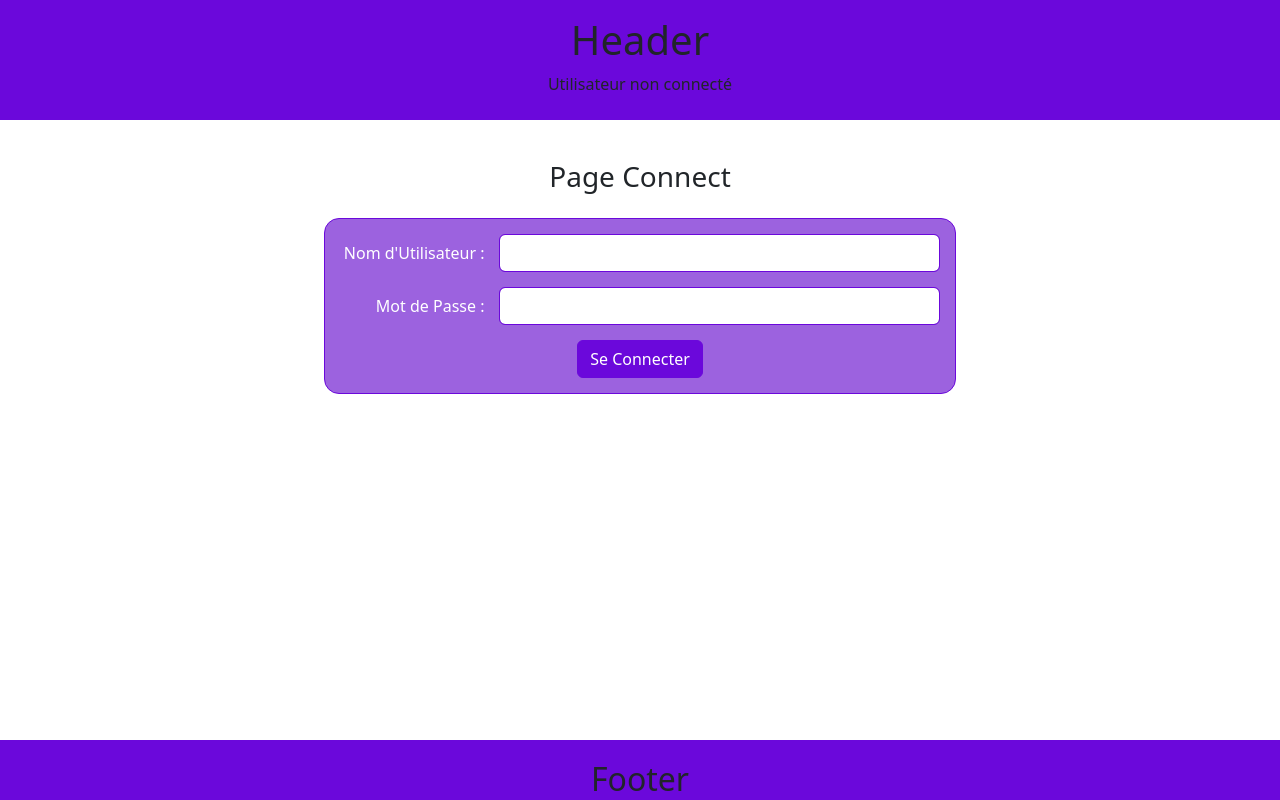
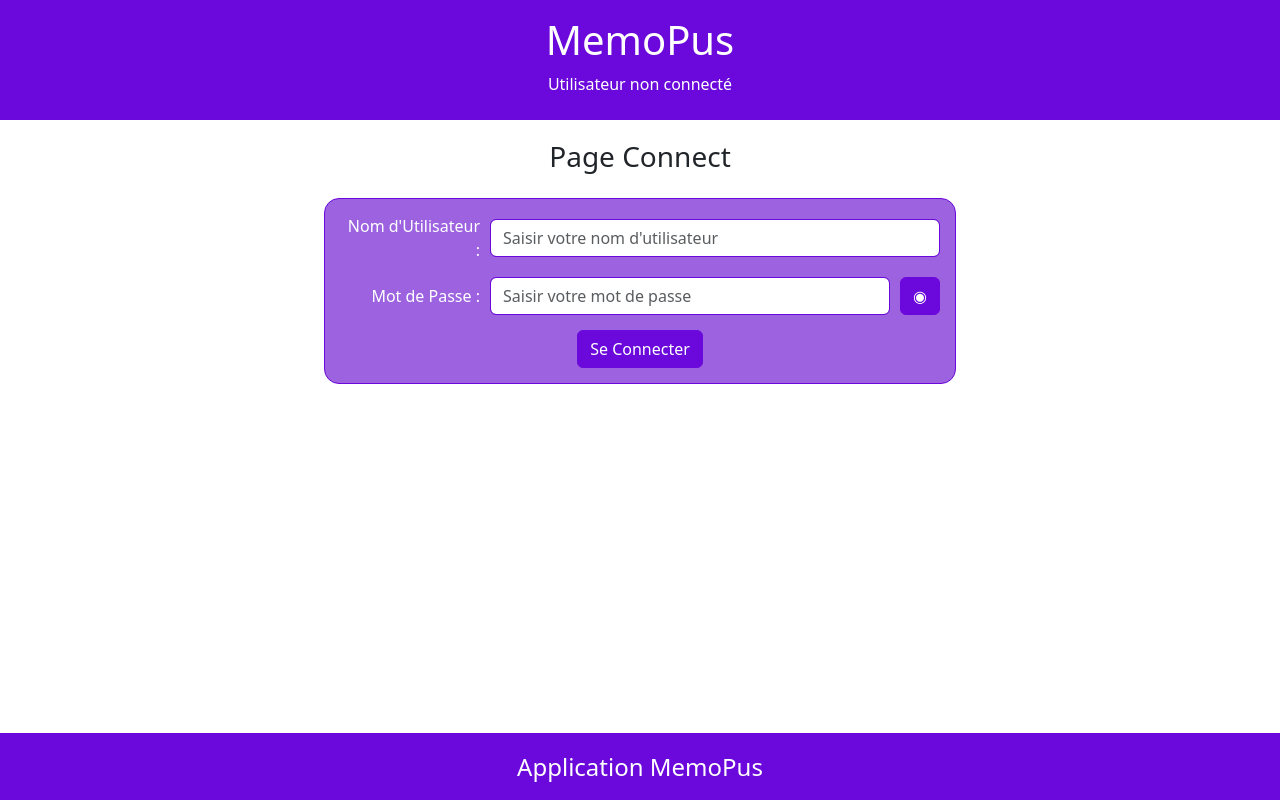
Before and after one commit to jacquesgrana/CDAPHP-TPReact-Memopus, a React (Create React App) app: page /connect in a window 1280 px wide. Built offline with nearby package versions, Linux system fonts and the light colour scheme.

Commit message:
css + ajout bouton pour voir le pwd dans le formulaire de connexion

```diff
--- a/src/components/Column.tsx
+++ b/src/components/Column.tsx
@@ -8,7 +8,7 @@ const Column = (props: any) => {
     return (
         <div className="div-column">
           <div className="div-btn-column">
-          <div key={props.column.id} className="btn btn-warning btn-column">
+          <div key={props.column.id} className="btn-column">
             {props.column.label}
           </div>
           <button className="btn btn-success">+</button>
--- a/src/components/Connect.tsx
+++ b/src/components/Connect.tsx
@@ -1,26 +1,60 @@
+import { useState } from "react";
 import { useLoaderData, useFetcher } from "react-router-dom";
 
+const Connect = () => {
+  const [isPwdVisible, setIsPwdVisible] = useState<boolean>(false);
 
-const Connect = () => {
   const fetcher = useFetcher();
+
+  const togglePwdVisibility = () => {
+    setIsPwdVisible(!isPwdVisible);
+  };
+
   return (
     <div className="div-container">
       <h3 className="mb-4">Page Connect</h3>
       <fetcher.Form className="form-connect" action="/login" method="POST">
         <div className="div-form-input form-group">
-            <label className="div-form-input-label" htmlFor="username">Nom d'Utilisateur :</label>
-            <input className="form-control div-form-input-input" type="text" name="username" id="username" />
+          <label className="div-form-input-label" htmlFor="username">
+            Nom d'Utilisateur :
+          </label>
+          <input
+            className="form-control div-form-input-input"
+            type="text"
+            name="username"
+            id="username"
+            placeholder="Saisir votre nom d'utilisateur"
+          />
         </div>
         <div className="div-form-input form-group">
-            <label className="div-form-input-label" htmlFor="pwd">Mot de Passe :</label>
-            <input className="form-control div-form-input-input" type="password" name="pwd" id="pwd" />
+          <label className="div-form-input-label" htmlFor="pwd">
+            Mot de Passe :
+          </label>
+          <input
+            className="form-control div-form-input-input"
+            type={!isPwdVisible ? "password" : "text"}
+            name="pwd"
+            id="pwd"
+            placeholder="Saisir votre mot de passe"
+          />
+          <button
+            type="button"
+            className="btn btn-success"
+            onClick={togglePwdVisibility}
+          >
+            ◉
+          </button>
         </div>
         <div className="d-flex justify-content-center w-100">
-            <input className="btn btn-success" type="submit" value="Se Connecter" />
+          <input
+            className="btn btn-success"
+            type="submit"
+            value="Se Connecter"
+          />
         </div>
       </fetcher.Form>
     </div>
   );
-}
+};
 
 export default Connect;
--- a/src/components/Footer.tsx
+++ b/src/components/Footer.tsx
@@ -1,7 +1,7 @@
 const Footer = (props: any) => {
     return (
       <footer>
-        <h2 className='text-center'>Footer</h2>
+        <h2 className='text-center h4'>Application MemoPus</h2>
       </footer>
     );
   };
--- a/src/components/Header.tsx
+++ b/src/components/Header.tsx
@@ -53,13 +53,27 @@ const Header = (props: any) => {
 
   return (
     <header className="d-flex flex-column p-2">
-      <h1 className="text-center mt-2">Header</h1>
+      <h1 className="text-center mt-2">MemoPus</h1>
       <div className="d-flex gap-3 justify-content-center">
-      <p className="text-center">{isLogged ? "Utilisateur connecté : " + securityService.username : "Utilisateur non connecté"}</p>
-      {isLogged ? <button className="btn btn-warning btn-sm" id="btn-disconnect" onClick={handleLogout}>Déconnecter</button> : ""}
+      <p className="text-center">
+        {isLogged ? (
+          <>
+            {"Utilisateur connecté : "}
+            <span className="text-warning">{securityService.username}</span>
+          </>
+        ) : (
+          "Utilisateur non connecté"
+        )}
+      </p>
+      {isLogged ? (
+        <button className="btn btn-warning btn-sm" id="btn-disconnect" onClick={handleLogout}>
+          Déconnecter
+        </button>
+      ) : null}
       </div>
     </header>
   );
+
 };
 
 export default Header;
--- a/src/components/Terms.tsx
+++ b/src/components/Terms.tsx
@@ -83,11 +83,11 @@ const Term = (props: any) => {
         <h2 className="text-center h3 mt-1 mb-3">Créer un nouveau terme</h2>
         <div className="div-form-input-term form-group">
             <label className="div-form-input-label-term" htmlFor="name">Nom du terme :</label>
-            <input className="form-control div-form-input-input-term" type="text" name="name" id="name" />
+            <input className="form-control div-form-input-input-term" type="text" name="name" id="name" placeholder="Saisir le nom du terme" />
         </div>
         <div className="d-flex justify-content-center gap-3 mt-3 mb-1">
             <button className="btn btn-success btn-sm" type="submit">Valider</button>
-            <button className="btn btn-warning btn-sm" onClick={closeModalTerm}>Fermer</button>
+            <button className="btn btn-warning btn-sm" onClick={closeModalTerm}>Annuler</button>
         </div>
         </fetcher.Form>
       </ReactModal>
--- a/src/scss/bs.scss
+++ b/src/scss/bs.scss
@@ -5,6 +5,11 @@
 
 .btn-success:hover {
     background-color: $success-light;
+    border: 1px solid $success;
+}
+
+.btn-success:active {
+    background-color: $success-light !important;
     border: 1px solid $success;
 }
 
@@ -18,6 +23,11 @@
     border: 1px solid $primary;
 }
 
+.btn-primary:active {
+    background-color: $primary-light !important;
+    border: 1px solid $primary;
+}
+
 .btn-warning {
     background-color: $warning;
     border: 1px solid $warning;
@@ -27,3 +37,8 @@
     background-color: $warning-light;
     border: 1px solid $warning;
 }
+
+.btn-warning:active {
+    background-color: $warning-light !important;
+    border: 1px solid $warning;
+}
--- a/src/scss/style.scss
+++ b/src/scss/style.scss
@@ -22,11 +22,13 @@ body {
 }
 
 header {
-    margin-bottom: 40px;
+    margin-bottom: 20px;
     padding-top: 20px;
+    padding-bottom: 10px;
     width: 100%;
-    min-height: 100px;
+    min-height: 80px;
     background-color: $success;
+    color: white;
 }
 
 main {
@@ -35,8 +37,11 @@ main {
 
 footer {
     padding-top: 20px;
-    height: 60px;
+    padding-bottom: 10px;
+    min-height: 60px;
     background-color: $success;
+    color: white;
+
 }
 
 #btn-disconnect {
@@ -63,14 +68,14 @@ footer {
 
 .div-form-input {
     display: flex;
-    gap: 15px;
+    gap: 10px;
     width: 600px;
-    justify-content: flex-end;
+    justify-content: flex-start;
     align-items: center;
 }
 
 .div-form-input-label {
-    width: 200px;
+    min-width: 140px;
     color: white;
     text-align: end;
 }
@@ -78,6 +83,7 @@ footer {
 .div-form-input-input {
     color: $success;
     border: 1px solid $success;
+    flex-grow: 1;
 }
 
 .div-form-input-input:focus {
@@ -123,6 +129,11 @@ footer {
 .btn-column {
     flex-grow: 1;
     font-size: small;
+    background-color: $warning;
+    border-radius: 5px;
+    display: flex;
+    justify-content: center;
+    align-items: center;
 }
 
 .btn-term {
@@ -134,7 +145,6 @@ footer {
 }
 
 .term-selected {
-    //border: 2px solid black;
     background-color: $warning-light;
 }
 
@@ -152,7 +162,12 @@ footer {
    height:auto;
    background-color: $success-light;
    padding: 15px;
-   border-radius: 15px;
+   border-radius: 5px;
+   color: white;;
+}
+
+.modal-term-overlay {
+    background-color: $success-light-transp;
 }
 
 .div-form-input-term {
--- a/src/scss/vars.scss
+++ b/src/scss/vars.scss
@@ -4,3 +4,5 @@ $primary: rgb(14, 105, 243);
 $warning-light: rgb(236, 197, 147);
 $primary-light: rgb(109, 152, 216);
 $success-light: hsl(268, 66%, 63%);
+
+$success-light-transp: hsla(268, 66%, 63%, 0.3);
```
Lines whose indentation alone changed are shown as unchanged.
